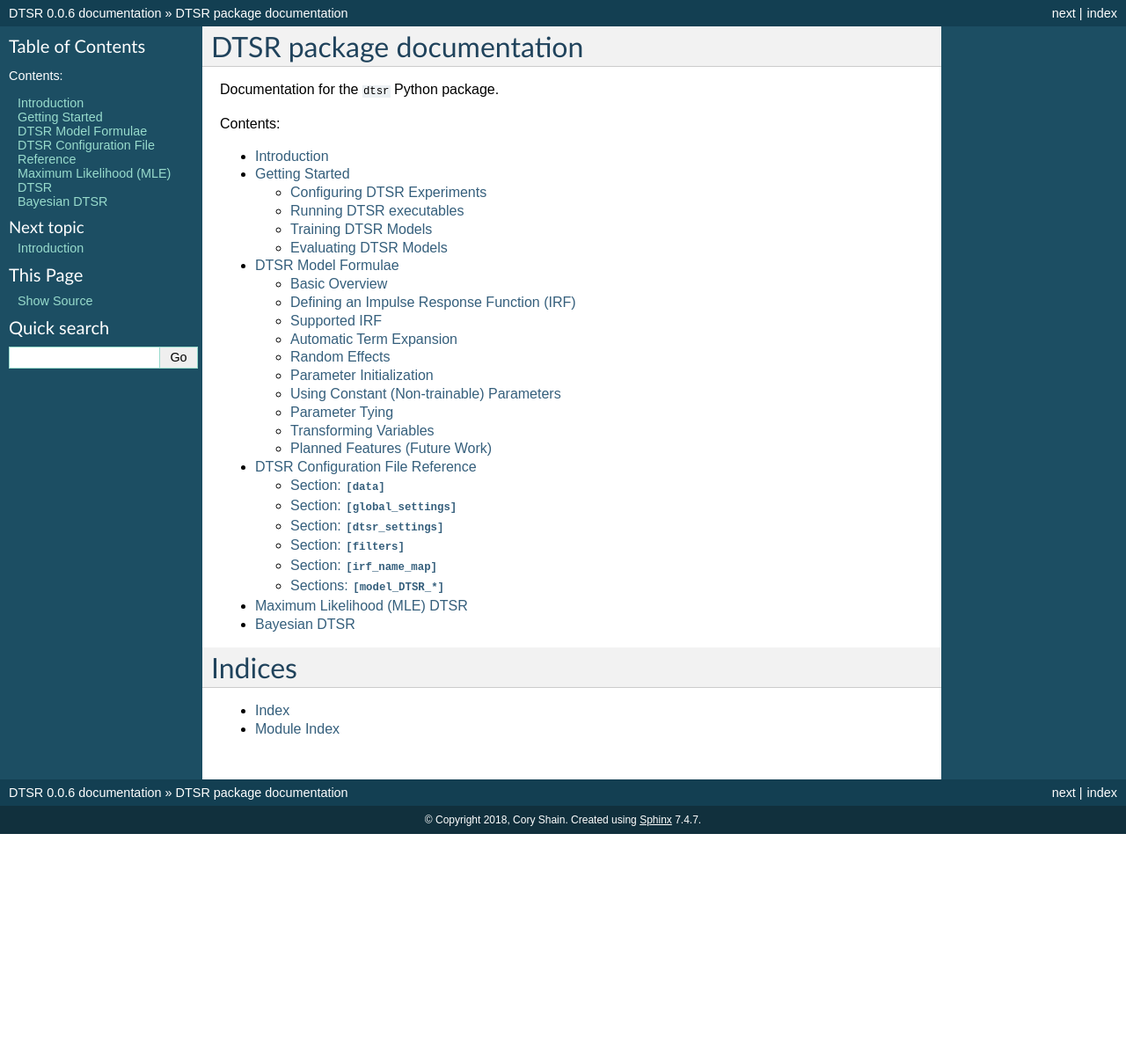
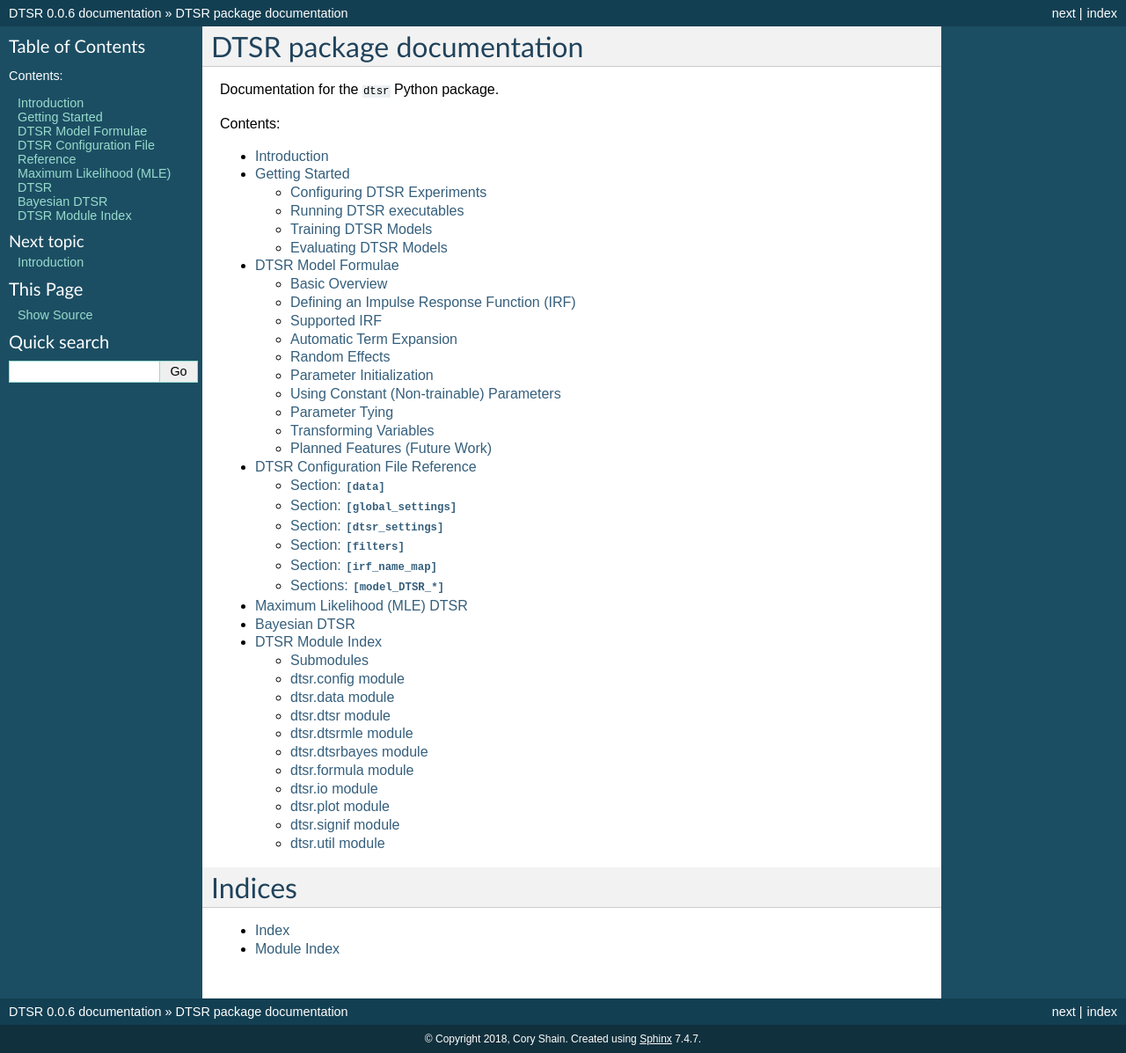
Before and after one commit to coryshain/cdr, a Sphinx documentation site: the page built from docs/source/index.rst, in a window 1280 px wide. Shown: the whole page at 88% size. Built offline with Sphinx 7.4.7, drawn with Linux system fonts in a browser that asks for light colours; before the commit the page ends 948 px from its top, so only the background shows below that.

Commit message:
Edits to docs

```diff
--- a/docs/source/dtsr.rst
+++ b/docs/source/dtsr.rst
@@ -1,5 +1,5 @@
-dtsr package
-============
+DTSR Module Index
+=================
 
 Submodules
 ----------
--- a/docs/source/dtsrmle.rst
+++ b/docs/source/dtsrmle.rst
@@ -3,7 +3,7 @@
 Maximum Likelihood (MLE) DTSR
 =============================
 
-.. automodule:: dtsr.dtsr
+.. autoclass:: dtsr.dtsrmle.DTSRMLE
     :members:
     :inherited-members:
     :show-inheritance:
--- a/docs/source/index.rst
+++ b/docs/source/index.rst
@@ -14,6 +14,7 @@ Documentation for the ``dtsr`` Python package.
    config
    dtsrmle
    dtsrbayes
+   dtsr
 
 
 Indices
```
